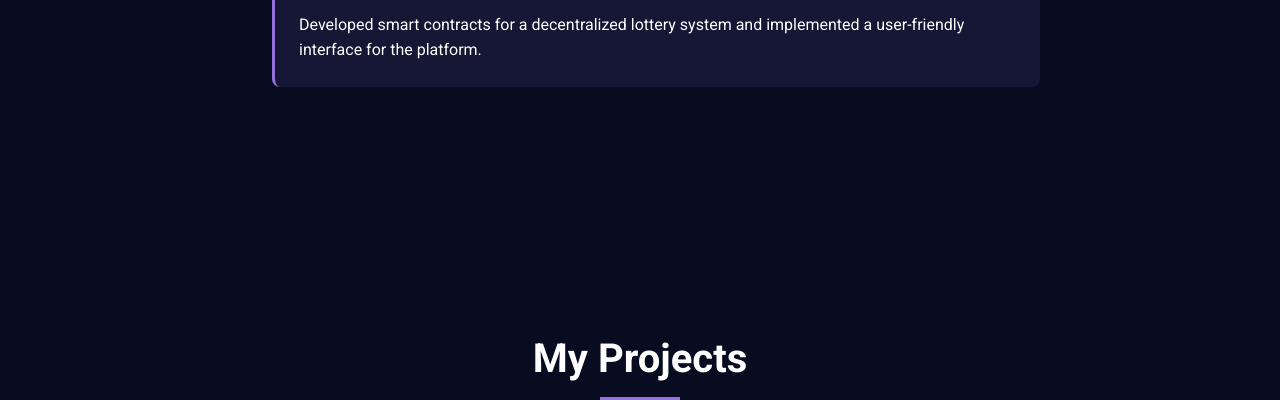
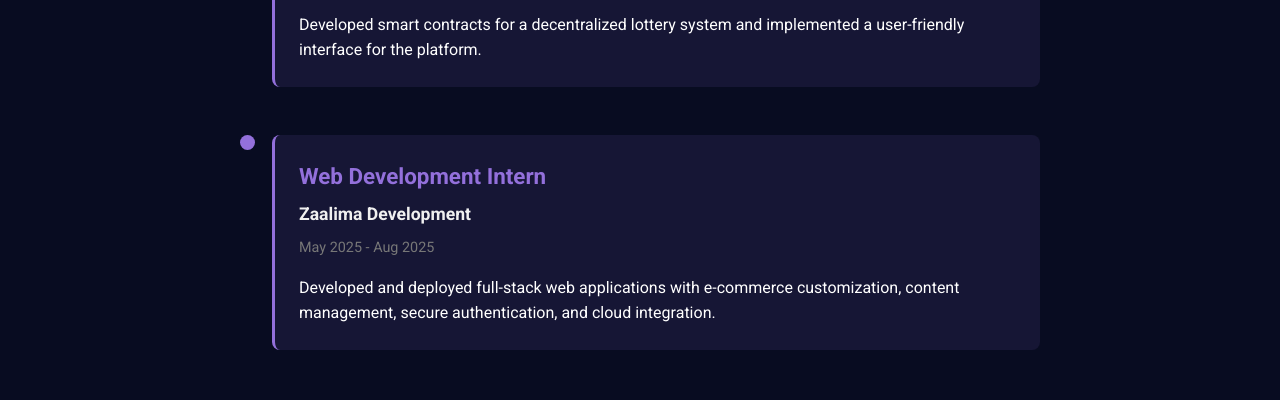
Before and after one commit to kavi3006/kavi-portfolio, a React (Vite) app: page / in a window 1280 px wide. Shown: the part 1680-2080 px from the top of the page. Built offline with nearby package versions, Linux system fonts and the light colour scheme; the HTML template or start-up script is replaced by a standard one; a web font is replaced by a local one.

Commit message:
“Fix”

```diff
--- a/src/components/Experience.jsx
+++ b/src/components/Experience.jsx
@@ -13,6 +13,16 @@ function Experience() {
                         </div>
                     </div>
                 </div>
+                <div className="timeline">
+                    <div className="timeline-item">
+                        <div className="timeline-content">
+                            <h3>Web Development Intern</h3>
+                            <h4>Zaalima Development</h4>
+                            <p className="timeline-date">May 2025 - Aug 2025</p>
+                            <p>Developed and deployed full-stack web applications with e-commerce customization, content management, secure authentication, and cloud integration.</p>
+                        </div>
+                    </div>
+                </div>
             </div>
         </section>
     )
```
Also changed, not shown: 1 other file (tests, documents, lock files or other folders).
